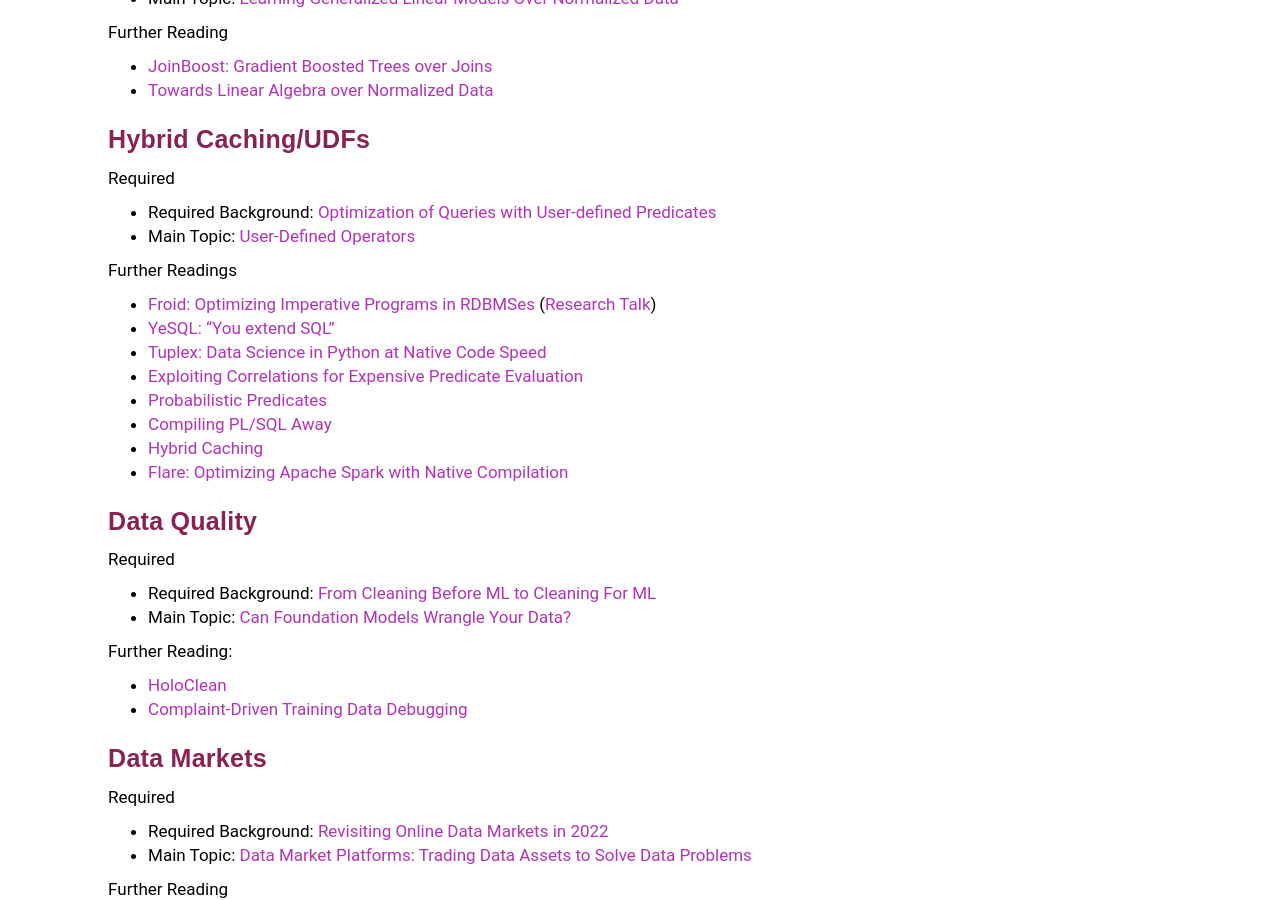
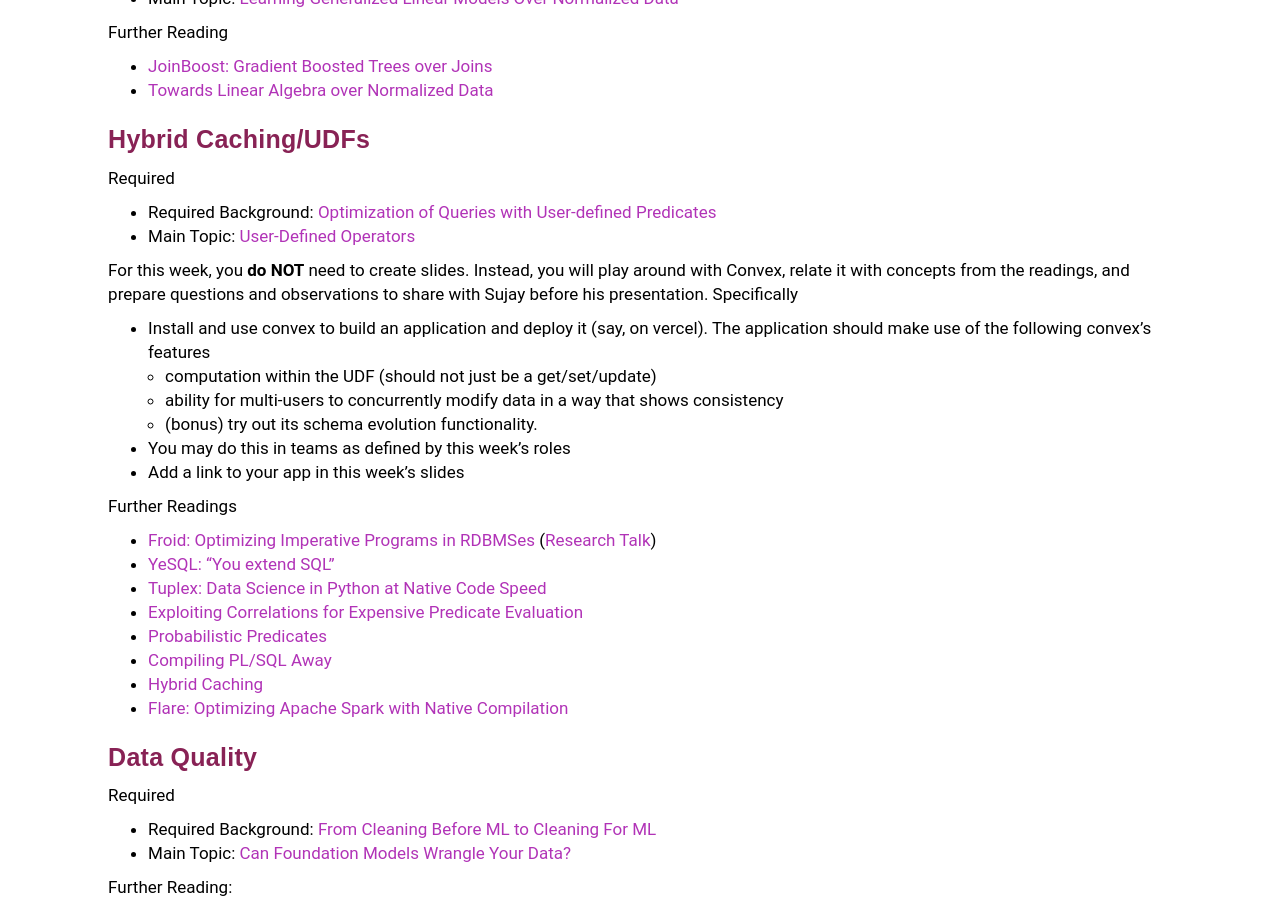
Before and after one commit to w6113/website_2022, a Jekyll site: the page built from papers.md, in a window 1280 px wide and 900 px high, scrolled down 5173 px. Built offline with Jekyll 4.4.1, drawn with Linux system fonts in a browser that asks for light colours.

Commit message:
lazy commit msg

```diff
--- a/papers.md
+++ b/papers.md
@@ -318,6 +318,16 @@
 
 * Required Background: [Optimization of Queries with User-defined Predicates](http://www.vldb.org/conf/1996/P087.PDF)
 * Main Topic: [User-Defined Operators](https://www.vldb.org/pvldb/vol15/p1119-sichert.pdf)
+
+
+For this week, you **do NOT** need to create slides.  Instead, you will play around with Convex, relate it with concepts from the readings, and prepare questions and observations to share with Sujay before his presentation.  Specifically
+
+* Install and use convex to build an application and deploy it (say, on vercel).   The application should make use of the following convex's features
+  * computation within the UDF (should not just be a get/set/update)
+  * ability for multi-users to concurrently modify data in a way that shows consistency
+  * (bonus) try out its schema evolution functionality.
+* You may do this in teams as defined by this week's roles
+* Add a link to your app in this week's slides
 
 Further Readings
 
```
Also changed, not shown: projects.md (+1 -1 lines).
